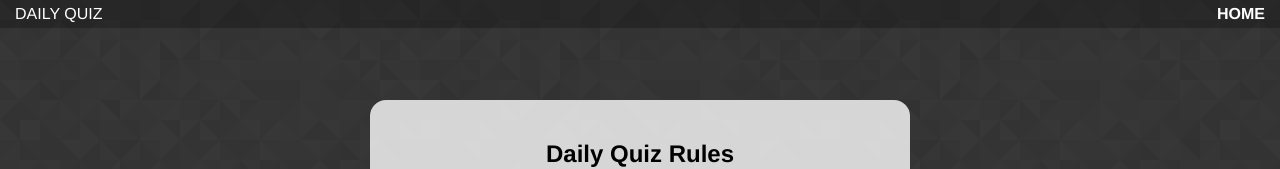
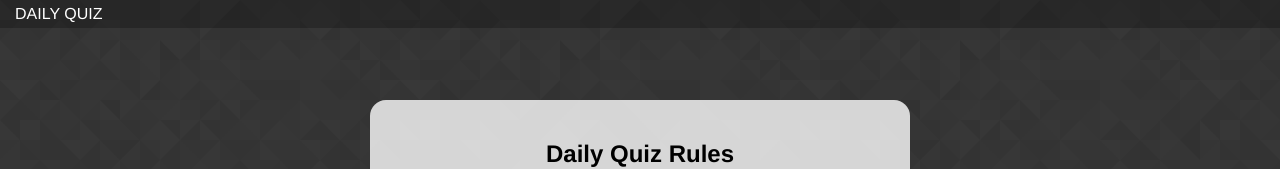
Before and after one commit to jiakairen/quiz-game-client, a Vue app: page / in a window 1280 px wide. Shown: the top 169 px of the page. Built offline with nearby package versions, Linux system fonts and the light colour scheme; what vue-flash-message, vue-underscore would draw is missing.

Commit message:
removed login path

```diff
--- a/src/App.vue
+++ b/src/App.vue
@@ -3,7 +3,7 @@
     <div class="nav-bar">
       <div class="title">DAILY QUIZ</div>
       <div>
-        <router-link to="/" class="nav-links">HOME</router-link>
+        <!-- <router-link to="/" class="nav-links">HOME</router-link> -->
         <!-- <router-link to="/login" class="nav-links">LOG IN</router-link> -->
       </div>
     </div>
```
